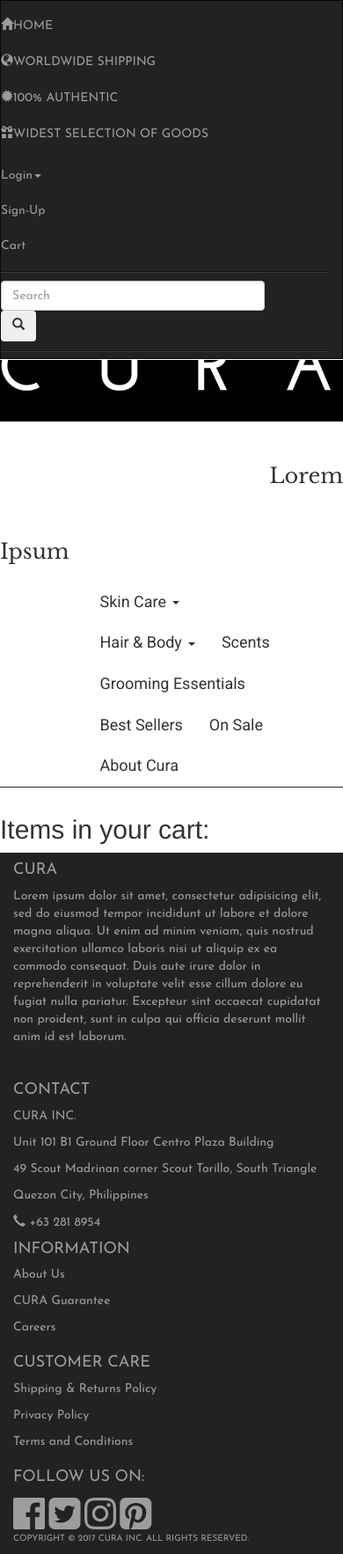
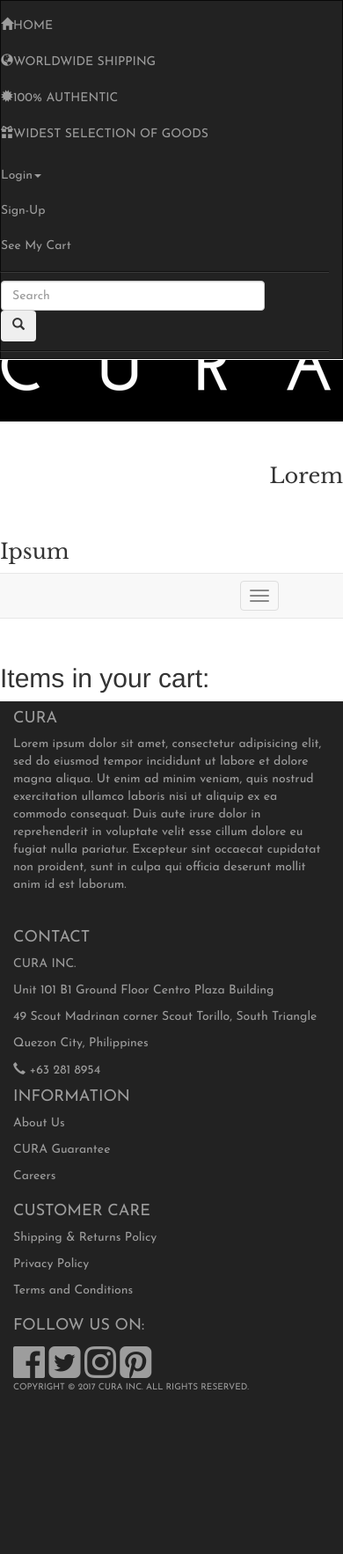
Before and after one commit to redroboto/tuittmilestone2.0, a PHP site: page /cart.php in a window 390 px wide. Shown: the whole page at 88% size. After the commit the page ends 1579 px from the top, so only its background shows below. Run offline with PHP 8.4, Linux system fonts and the light colour scheme; data comes from the database, SQL or seed files in the repository.

Commit message:
added remove button in cart and put main menu inside nav

```diff
--- a/addtocart.php
+++ b/addtocart.php
@@ -2,7 +2,6 @@
 
 session_start();
 $key = $_GET['key'];
-echo $key;
 $quantity = $_POST['quantity'];
 
 $_SESSION['cart_items'][$key] = $quantity;
--- a/cart.php
+++ b/cart.php
@@ -1,28 +1,42 @@
 <?php function display_main(){ ?>
 	<div class="row">
 		<div class="col-md-3"></div>
-		<div class="col-md-9">
+		<div class="col-md-5">
 		<h2>Items in your cart:</h2>
 
 <?php
 	require('connection.php');
-	$sql = "SELECT * FROM products";
-	$result = mysqli_query($conn,$sql);
-	$products = array();
-	while($row = mysqli_fetch_assoc($result)){
-		$temp = $row['id'];
-		$products[$temp] = $row;
-	}
+	mysqli_set_charset($conn,"UTF8");
+
+
 	if(isset($_SESSION['cart_items'])) {
+		$total_fee = 0;
 		foreach($_SESSION['cart_items'] as $key => $quantity){
-		$product_name = $products[$key]['product_name'];
-		$product_description = $products[$key]['product_description'];
-		$product_image = $products[$key]['product_image'];
-		$product_price = $products[$key]['product_price'];
-		$product_volume = $products[$key]['product_volume'];
-		$product_brand = $products[$key]['product_brand'];
+			$sql = "SELECT * FROM products WHERE id = '$key'";
+			extract(mysqli_fetch_assoc(mysqli_query($conn,$sql)));
+			$fee = (int)$product_price;
+			$item_quantity = (int)$quantity;
+
+
+			echo "<div class='row'>";
+			echo "<div class='col-md-4'><img class='items-img' src='img/$product_image'></div>";
+			echo "<div class='col-md-8'>";
+			echo "<strong>$product_brand</strong><br>";
+			echo $product_name."<br>";
+			echo "Quantity: ".$quantity."<br>";
+			echo "<div>Total: PhP ".$fee*$item_quantity." </div>";
+			echo "<a href='cancel-selection.php?key=$id'><input class='btn btn-danger' type='submit' name='cancel' value='Remove From Cart'></a>";
+
+			$total_fee += $fee*$item_quantity;
+
+			echo "</div>";
+			echo "<hr>";
+			echo "</div>";
 
 		}
+	echo "Your subtotal is PhP ".$total_fee.".";
+	echo "<form><button type='submit' name='updateCart' class='btn btn-info'>Update Items</button>";
+	echo "<button type='submit' name='checkOutCart' class='btn btn-success'>Check Out Items</button></form>";
 	}
 ?>
 
@@ -31,6 +45,6 @@
 
 
 
+
 <?php }
-//inserts this function in the template
 	require_once('template.php'); ?>
--- a/css/cura.css
+++ b/css/cura.css
@@ -33,7 +33,7 @@
 	padding-top: 100px;
 }
 div.menu {
-	border-bottom: 1px solid #222;
+	/*border-bottom: 1px solid #222;*/
 	margin-bottom: 10px;
 }
 .menu div {
@@ -153,3 +153,8 @@
 .items-container:hover .details {
   opacity: 1;
 }
+@media only screen and (max-width: 1330px) {
+	/*.carousel-wrapper {
+		display: none;
+	}*/
+}
--- a/items.php
+++ b/items.php
@@ -25,7 +25,7 @@
 
 <div class="container-fluid row">
 	<div class="col-md-2">
-		Sort
+
 	</div>
 	<div class="col-md-10 clearfix">
 
--- a/partials/header.php
+++ b/partials/header.php
@@ -51,7 +51,7 @@
     		}
     	 ?>
 
-    	<li><a href="cart.php">Cart</a></li>
+    	<li><a href="cart.php">See My Cart</a></li>
     </ul>
 
     <?php
@@ -85,8 +85,17 @@
 <!-- main nav -->
 
 <div class="menu row text-center">
+	<nav class="navbar navbar-default">
 		<div>
-		<ul>
+			<div class="navbar-header">
+			    <button type="button" class="navbar-toggle" data-toggle="collapse" data-target="#myNavbar">
+			      <span class="icon-bar"></span>
+			      <span class="icon-bar"></span>
+			      <span class="icon-bar"></span>
+			    </button>
+			</div>
+			<div class="collapse navbar-collapse" id="myNavbar">
+				<ul id="myNavbar">
 				    <li class="dropdown">
 						<a href="items.php?cid=1" class="dropdown-toggle" data-toggle="dropdown">Skin Care</a>
 						<span class="caret"></span>
@@ -117,3 +126,5 @@
 				</ul>
 			</div>
 		</div>
+	</nav>
+</div>
```
Also changed, not shown: cancel-selection.php (added, +15 -0 lines). Lines whose indentation alone changed are shown as unchanged.
